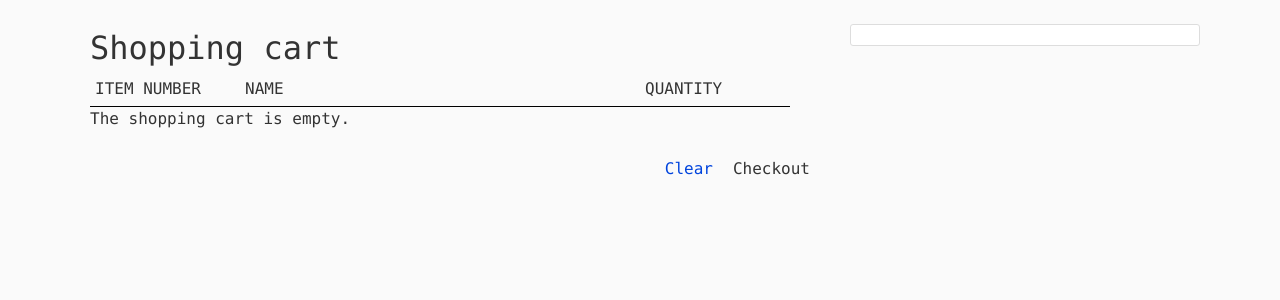
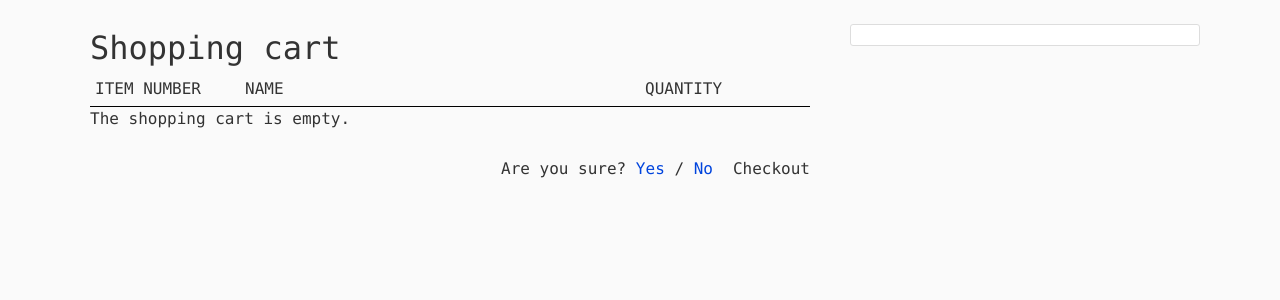
Before and after one commit to jol95/D0018E_group30_lab, a Flask app: a page that uses templates/cart.html in a window 1280 px wide. Shown: the part 56-356 px from the top of the page. Run offline with Flask 2, Linux system fonts and the light colour scheme; the visitor is signed in with stand-in values (Sample User, id 1); data comes from the database, SQL or seed files in the repository; some libraries are stand-ins or nearby versions.

Commit message:
Sprint 2 cart done

```diff
--- a/app.py
+++ b/app.py
@@ -65,7 +65,7 @@ def product():
 def addtocart():
     # redirect user to login page if not logged in
     if 'userid' not in session:
-        flash('Please log in or create an account.')
+        flash('Please log in or create an account.', 'danger')
         return redirect('/login')
 
     # attribute data for shoping cart
@@ -86,7 +86,7 @@ def addtocart():
         values = '%s, %s, %s' %(custID, prodID, qty)
         insertTo('cart', attr, values)
 
-    flash('Product has been added to the shopping cart.')
+    flash('Product has been added to the shopping cart.', 'success')
     return redirect('/product?id='+prodID)
 
 ## CART PAGE ##
@@ -94,7 +94,7 @@ def addtocart():
 def cart():
     # redirect user to login page if not logged in
     if 'userid' not in session:
-        flash('Please log in or create an account.')
+        flash('Please log in or create an account.', 'danger')
         return redirect('/login')
     attr = 'cart.prodID, products.name, cart.qty'
     join = 'products ON cart.prodID = products.prodID'
@@ -108,7 +108,7 @@ def cart():
 def updatecart():
     # redirect user to login page if not logged in
     if 'userid' not in session:
-        flash('Please log in or create an account.')
+        flash('Please log in or create an account.', 'danger')
         return redirect('/login')
 
     custID = str(session['userid'])  # temporary customer ID (unregistred user)
@@ -116,6 +116,7 @@ def updatecart():
     qty = str(request.args.get('qty'))   # quantity
     cond = 'custID = '+custID+' AND prodID = '+prodID   # insert/update condition
     updateIn('cart', 'qty', qty, cond)
+    flash('The cart has been updated.', 'success')
     return redirect('/cart')
 
 ## CLEAR CART FUNCTION ##
@@ -123,15 +124,14 @@ def updatecart():
 def clearcart():
     # redirect user to login page if not logged in
     if 'userid' not in session:
-        flash('Please log in or create an account.')
+        flash('Please log in or create an account.', 'danger')
         return redirect('/login')
-
     deleteFrom('cart', 'custID='+str(session['userid']))
     return redirect('/cart')
 
 @app.route('/confirmclear')
 def confirmclear():
-    return redirect('/cart', confirm = 1)
+    return redirect('/cart?confirm=True')
 
 
 # länk för att cleara session
--- a/static/css/cart.css
+++ b/static/css/cart.css
@@ -44,17 +44,13 @@
 }
 
 .col3 {
-    width: 100px;
-    margin: 0px;
-}
-
-.col4 {
-    width: 50px;
-    margin: 0px;
+    float: left;
+    width: 170px;
 }
 
 input.col3 {
     width: 50px;
+    height: 28px;
 }
 
 input.hidden {
--- a/templates/cart.html
+++ b/templates/cart.html
@@ -11,7 +11,6 @@
         <div class="col1">ITEM NUMBER</div>
         <div class="col2">NAME</div>
         <div class="col3">QUANTITY</div>
-        <div class="col4">&nbsp;</div>
     </div>
     {% if lenofcart <= 0:%}
         <p>The shopping cart is empty.</p>
@@ -24,8 +23,10 @@
             <form action="{{ url_for('updatecart') }}">
                 <input name="qty" value="{{items.2}}" class="col3" type="text">
                 <input name="id" value="{{items.0}}" class="hidden" type="text">
+                &nbsp;
+                <input type="submit" value="Update">
+            </form>
         </div>
-        <div class="col4"><input type="submit" value="Update"></form></div>
     </div>
     {% endfor %}
 </div>
@@ -33,10 +34,10 @@
     <div>Checkout</div>
     <div>
         {# Prompt confim before clearing #}
-        {% if confirm: %}
-        Are you sure?
+        {% if request.args.get('confirm'): %}
+        Are you sure? <a href="/clearcart">Yes</a> / <a href="/cart">No</a>
         {% else: %}
-        <a href="/clearcart">Clear</a>
+        <a href="/confirmclear">Clear</a>
         {% endif %}
     </div>
 </div>
```
